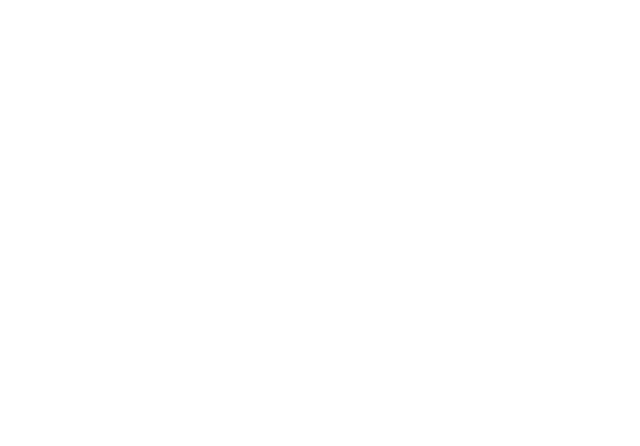
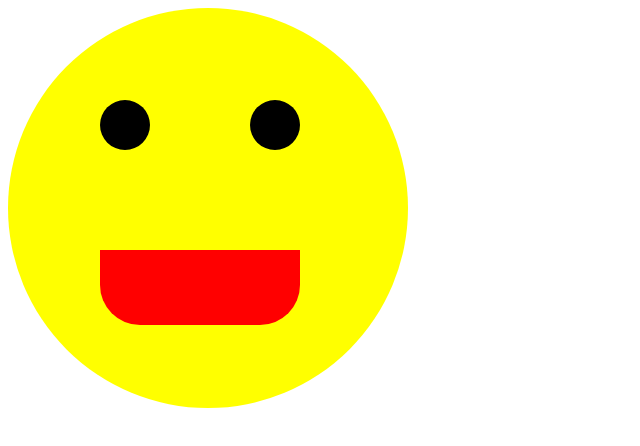
Before and after one commit to yanil8068/simple-smiley-face, a plain HTML site: page index.html in a window 1280 px wide. Shown: the whole page, without its empty margins (0-640 px from the left). Drawn offline with Linux system fonts and the light colour scheme.

Commit message:
completed basic structure of the face

```diff
--- a/index.html
+++ b/index.html
@@ -4,6 +4,15 @@
     <meta charset="UTF-8" />
     <meta name="viewport" content="width=device-width, initial-scale=1.0" />
     <title>Document</title>
+    <link rel="stylesheet" href="style.css" />
   </head>
-  <body></body>
+  <body>
+    <div class="face">
+      <div class="mouth"></div>
+      <div class="eyes">
+        <div class="left-eye"></div>
+        <div class="right-eye"></div>
+      </div>
+    </div>
+  </body>
 </html>
--- /dev/null
+++ b/style.css
@@ -0,0 +1,27 @@
+.face{
+    width: 400px;
+    height: 400px;
+    background-color: yellow;
+    border-radius: 50%;
+}
+.mouth{
+    width: 200px;
+    height: 75px;
+    background-color: red;
+    border-radius: 0 0 40px 40px;
+    position: absolute;
+    top: 250px;
+    left: 100px;
+}
+.left-eye, .right-eye{
+    width: 50px;
+    height: 50px;
+    background-color: black;
+    border-radius: 50%;
+    position: absolute;
+    left: 100px;
+    top: 100px;
+}
+.right-eye{
+    left: 250px;
+}
```
